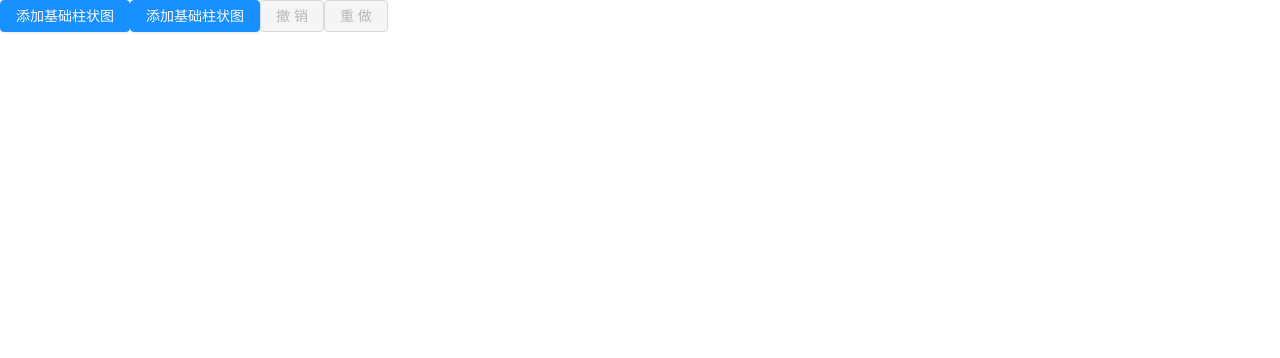
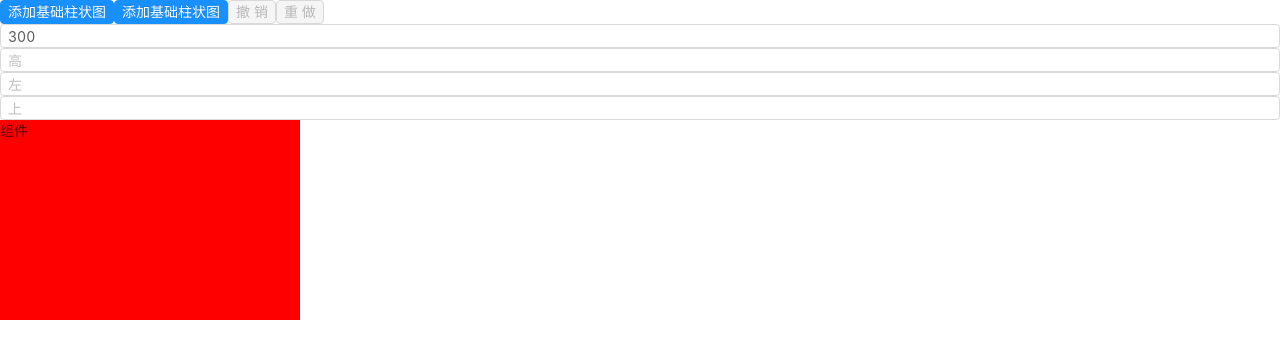
Before and after one commit to LixiaofanAmy/visual-tool, a Vue app: page /edit in a window 1280 px wide. Shown: the top 358 px of the page. Built offline with nearby package versions, Linux system fonts and the light colour scheme.

Commit message:
表单作用于组件元素。

```diff
--- a/src/store/index.js
+++ b/src/store/index.js
@@ -9,7 +9,8 @@ export default new Vuex.Store({
     components: [],
     timeline: [[]],
     current: 0,
-    limit: 1000
+    limit: 1000,
+    currentComponent: {}
   },
   mutations: {
     revoke (state) {
@@ -29,6 +30,12 @@ export default new Vuex.Store({
     addComponent (state, component) {
       state.components.push(component)
       this.commit('changeTimeline')
+    },
+    changeCurrentComponent (state, component) {
+      state.currentComponent = component
+    },
+    changeBoxWidth (state, value) {
+      state.currentComponent.boxWidth = value
     }
   },
   actions: {
--- /dev/null
+++ b/src/views/edit/components/EditBox.vue
@@ -0,0 +1,28 @@
+<template>
+  <div class="edit-box" :style="componentStyle">
+    组件
+  </div>
+</template>
+
+<script>
+export default {
+  name: 'EditBox',
+  props: ['component'],
+  computed: {
+    componentStyle () {
+      return {
+        width: this.component.boxWidth + 'px',
+        height: this.component.boxHeight + 'px',
+        left: this.component.boxLeft + 'px',
+        top: this.component.boxTop + 'px'
+      }
+    }
+  }
+}
+</script>
+
+<style scoped>
+.edit-box {
+  background: red;
+}
+</style>
--- a/src/views/edit/index.vue
+++ b/src/views/edit/index.vue
@@ -1,19 +1,27 @@
 <template>
   <div class="edit">
-    <a-button type="primary" @click="addComponent('basicHistogram')">添加基础柱状图</a-button>
-    <a-button type="primary" @click="addComponent('basicBarChart')">添加基础柱状图</a-button>
-    <a-button :disabled="current > 0 ? false : true" @click="revoke">撤销</a-button>
-    <a-button :disabled="timeline.length - 1 > current ? false : true" @click="redo">重做</a-button>
+    <a-button size="small" type="primary" @click="addComponent('basicHistogram')">添加基础柱状图</a-button>
+    <a-button size="small" type="primary" @click="addComponent('basicBarChart')">添加基础柱状图</a-button>
+    <a-button size="small" :disabled="current > 0 ? false : true" @click="revoke">撤销</a-button>
+    <a-button size="small" :disabled="timeline.length - 1 > current ? false : true" @click="redo">重做</a-button>
+    <a-input size="small" placeholder="宽" v-model="boxWidth" />
+    <a-input size="small" placeholder="高" v-model="boxHeight" />
+    <a-input size="small" placeholder="左" v-model="boxLeft" />
+    <a-input size="small" placeholder="上" v-model="boxTop" />
+    <edit-box :component="currentComponent"></edit-box>
   </div>
 </template>
 
 <script>
-import { Button } from 'ant-design-vue'
+import { Button, Input } from 'ant-design-vue'
 import charts from '@/components-libs/charts'
+import EditBox from './components/EditBox'
 export default {
   name: 'edit',
   components: {
-    AButton: Button
+    AButton: Button,
+    AInput: Input,
+    EditBox
   },
   computed: {
     timeline () {
@@ -21,6 +29,24 @@ export default {
     },
     current () {
       return this.$store.state.current
+    },
+    currentComponent () {
+      return this.$store.state.currentComponent
+    },
+    boxWidth: {
+      get () {
+        return this.$store.state.currentComponent.boxWidth
+      },
+      set (v) {
+        this.$store.commit('changeBoxWidth', v)
+      }
+    }
+  },
+  data () {
+    return {
+      boxHeight: '',
+      boxLeft: '',
+      boxTop: ''
     }
   },
   methods: {
@@ -33,6 +59,9 @@ export default {
     redo () {
       this.$store.commit('redo')
     }
+  },
+  mounted () {
+    this.$store.commit('changeCurrentComponent', charts['basicHistogram'])
   }
 }
 </script>
```
